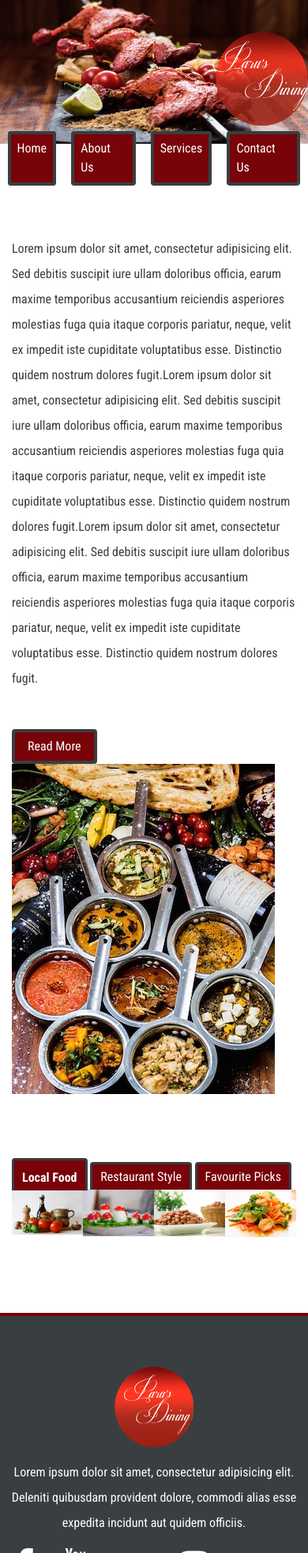
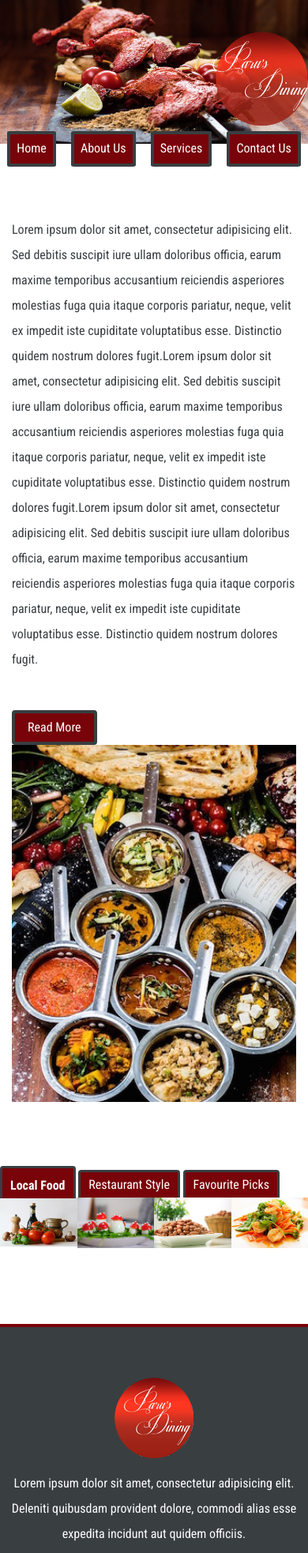
Before and after one commit to parvathyvd/parus-dining, a PHP site: page / in a window 390 px wide. Shown: the top 1966 px of the page at 79% size. Run offline with PHP 8.4, Linux system fonts and the light colour scheme; some libraries are stand-ins or nearby versions.

Commit message:
Added some mediaqueries

```diff
--- a/css/custom.css
+++ b/css/custom.css
@@ -9,8 +9,7 @@ body, html {
   color: #393E41; }
 
 img {
-  max-width: 100%;
-  max-height: 100%; }
+  max-width: 100%; }
 
 .container-fluid {
   padding: 0 !important; }
@@ -38,7 +37,8 @@ ul.navigation li {
   background-color: #780309;
   color: #fff;
   border-radius: 5%;
-  border: 0.25rem solid #393E41; }
+  border: 0.25rem solid #393E41;
+  z-index: 2; }
 
 ul.navigation li:hover {
   background-color: #460205;
@@ -149,7 +149,13 @@ form {
 
 /*********** media queries ********** */
 /* xs and smaller */
+@media (max-width: 575px) {
+  #main-content img {
+    width: 100%; } }
 /* sm and md */
+@media (min-width: 768px) and (max-width: 991px) {
+  #main-content img {
+    width: 100%; } }
 /* md and lg */
 /* ok */
 /* lg and xl */
--- a/includes/header.php
+++ b/includes/header.php
@@ -30,10 +30,9 @@ $TITLE = "Paru's Dining";
       </div>
     </div>
     <div class="row">
-        <div class="col-sm-4 offset-sm-4">
+        <div class="col-xs-4 d-flex mx-auto">
             <?php include('includes/nav.php'); ?>
       </div>
     </div>
   </div>
-</div>
 </header>
--- a/index.php
+++ b/index.php
@@ -9,7 +9,7 @@
         <a class="btn btn-outline-danger red" role="button" href="#services">Read More</a>
       </div>
       <div class="col-sm-4">
-        <img src="img/services.jpg" alt="menu-items">
+        <img src="img/services.jpg" alt="menu-items" class="img-fluid">
       </div>
     </div>
   </div>
@@ -19,7 +19,6 @@
 <section id="main-tabs">
   <div class="container">
     <div class="row">
-      <div class="col-sm-12">
         <div id="tab-container" class="tab-container">
           <ul class='etabs'>
             <li class='tab'><a href="#tabs1">Local Food</a></li>
@@ -50,7 +49,6 @@
               <li><img src="img/5.jpg" alt="food" class="img-fluid"/></li>
           </ul>
           </div>
-        </div>
       </div>
     </div>
   </div>
--- a/sass/custom.sass
+++ b/sass/custom.sass
@@ -18,7 +18,6 @@ body,html
 
 img
   max-width: 100%
-  max-height: 100%
 
 .container-fluid
   padding: 0 !important
@@ -50,6 +49,7 @@ ul.navigation li
   color: #fff
   border-radius: 5%
   border: .25rem solid $dark-color
+  z-index: 2
 
 ul.navigation li:hover
   background-color: darken($primary-color, 10%)
@@ -175,11 +175,13 @@ form
 
 /* xs and smaller */
 @media (max-width: 575px)
-
+  #main-content img
+    width: 100%
 
 /* sm and md */
 @media (min-width: 768px) and (max-width: 991px)
-
+  #main-content img
+    width: 100%
 
 /* md and lg */
 @media (min-width: 992px) and (max-width: 1200px)
```
